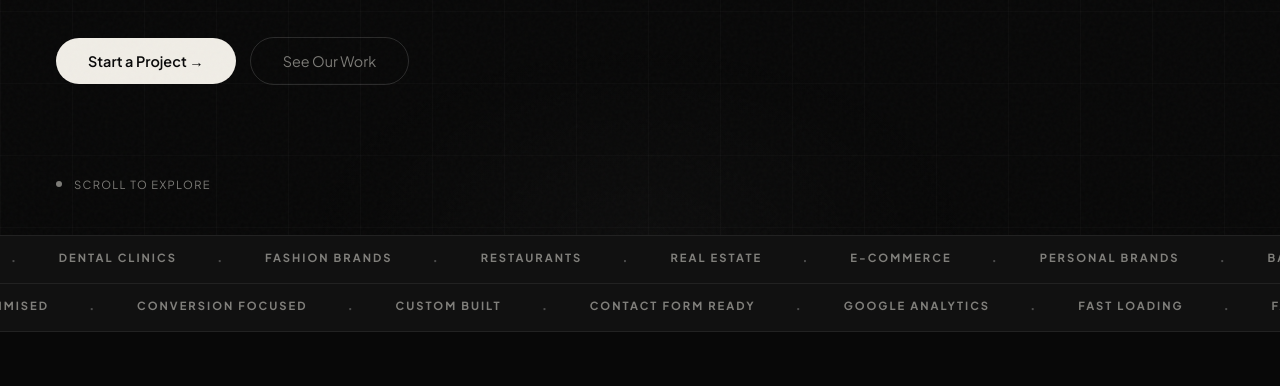
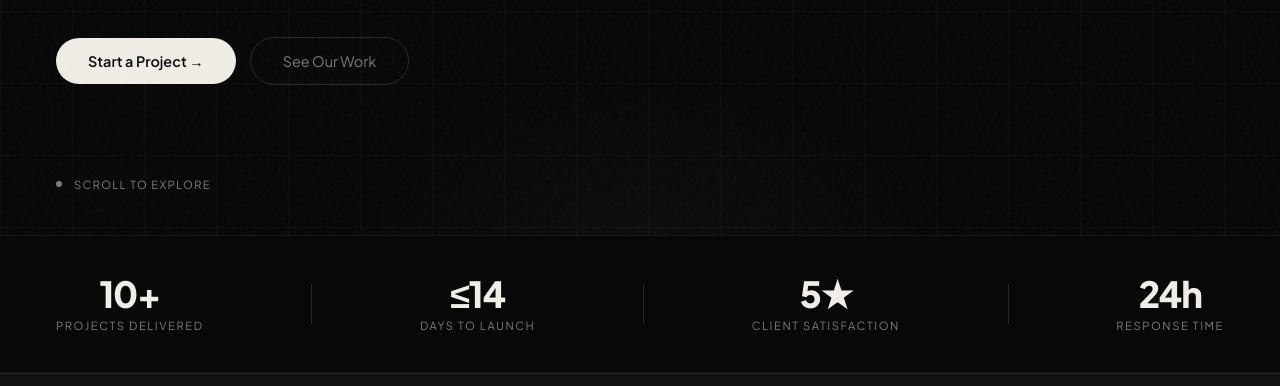
Before and after one commit to uttamdaslodhipersonal-lgtm/launchlayers-site, a plain HTML site: page index.html in a window 1280 px wide. Shown: the part 565-951 px from the top of the page. Drawn offline with Linux system fonts and the light colour scheme.

Commit message:
Add statistics section to index.html

```diff
--- a/index.html
+++ b/index.html
@@ -203,6 +203,13 @@ footer{border-top:1px solid var(--border);padding:2.25rem 3.5rem;display:flex;al
 .ft-copy{font-size:0.75rem;color:var(--muted);}
 .ft-mail{font-size:0.75rem;color:var(--muted);text-decoration:none;transition:color 0.2s;}
 .ft-mail:hover{color:var(--text);}
+  .stats-strip{border-top:1px solid var(--border);border-bottom:1px solid var(--border);padding:2.5rem 3.5rem;display:flex;justify-content:space-between;align-items:center;gap:2rem;}
+.stat-item{display:flex;flex-direction:column;align-items:center;text-align:center;}
+.stat-num{font-family:'Plus Jakarta Sans',sans-serif;font-weight:800;font-size:2.25rem;letter-spacing:-0.035em;line-height:1;}
+.stat-label{font-size:0.7rem;letter-spacing:0.14em;text-transform:uppercase;color:var(--muted);margin-top:0.4rem;}
+.stat-div{width:1px;height:40px;background:var(--border2);}
+@media(max-width:768px){.stats-strip{padding:2rem 1.5rem;gap:1rem;}.stat-num{font-size:1.75rem;}.stat-div{display:none;}}
+@media(max-width:480px){.stats-strip{padding:1.75rem 1.25rem;flex-wrap:wrap;justify-content:center;gap:1.5rem 2.5rem;}}
   .cc-wrap{position:relative;width:130px;flex-shrink:0;}
 .cc-selected{display:flex;align-items:center;gap:6px;padding:0.7rem 0.9rem;background:var(--bg);border:1px solid var(--border2);border-radius:10px;cursor:pointer;font-size:0.8125rem;color:var(--text);user-select:none;transition:border-color 0.2s;}
 .cc-selected:hover{border-color:rgba(255,255,255,0.3);}
@@ -513,6 +520,28 @@ footer{border-top:1px solid var(--border);padding:2.25rem 3.5rem;display:flex;al
     Scroll to explore
   </div>
 </section>
+<!-- ── STATS ── -->
+<div class="stats-strip">
+  <div class="stat-item">
+    <span class="stat-num">10+</span>
+    <span class="stat-label">Projects Delivered</span>
+  </div>
+  <div class="stat-div"></div>
+  <div class="stat-item">
+    <span class="stat-num">≤14</span>
+    <span class="stat-label">Days to Launch</span>
+  </div>
+  <div class="stat-div"></div>
+  <div class="stat-item">
+    <span class="stat-num">5★</span>
+    <span class="stat-label">Client Satisfaction</span>
+  </div>
+  <div class="stat-div"></div>
+  <div class="stat-item">
+    <span class="stat-num">24h</span>
+    <span class="stat-label">Response Time</span>
+  </div>
+</div>
 
 <!-- ── MARQUEE ── -->
 <div class="marquee-strip">
```
